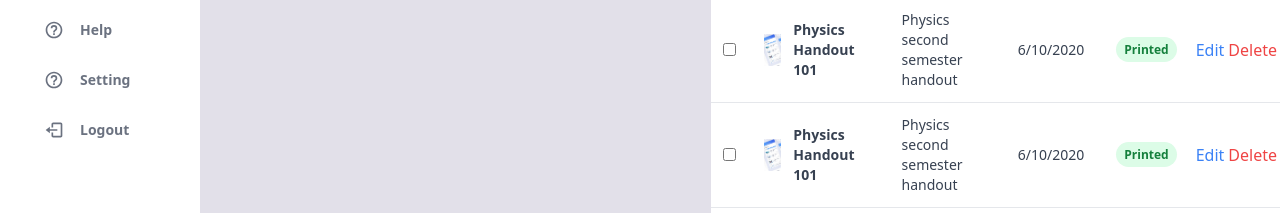
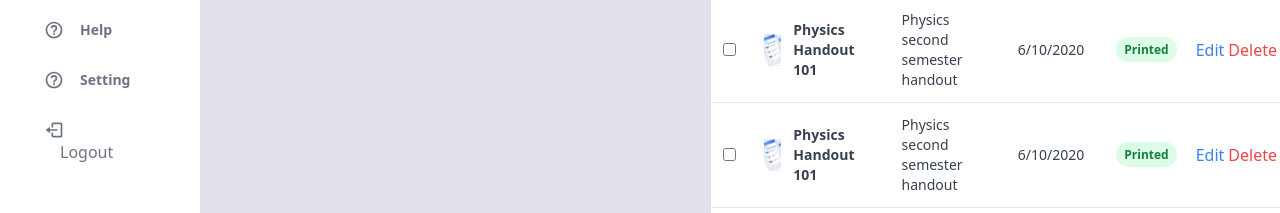
Before and after one commit to tambuaevaristus/cimfest-hack, a Next.js app: page /home in a window 1280 px wide. Shown: the part 488-701 px from the top of the page. Built offline with nearby package versions, Linux system fonts and the light colour scheme.

Commit message:
google authentication

```diff
--- a/components/Sidebar.tsx
+++ b/components/Sidebar.tsx
@@ -84,15 +84,15 @@ export default function Sidebar({ isNavOpen }: any) {
                 </a>
               </li>{" "}
               <li className="relative px-6 py-3">
-                <Link
+                {/* <Link
                   className="inline-flex items-center w-full text-sm font-semibold transition-colors duration-150 hover:text-gray-800 dark:hover:text-gray-200"
                   href="signin"
-                >
-                  <BiLogOut size={20} />
-                  <span className="ml-4" onClick={() => signOut()}>
-                    Logout
-                  </span>
-                </Link>
+                > */}
+                <BiLogOut size={20} />
+                <span className="ml-4" onClick={() => signOut()}>
+                  Logout
+                </span>
+                {/* </Link> */}
               </li>
             </ul>
             {/* <div className="px-6 my-6">
```
